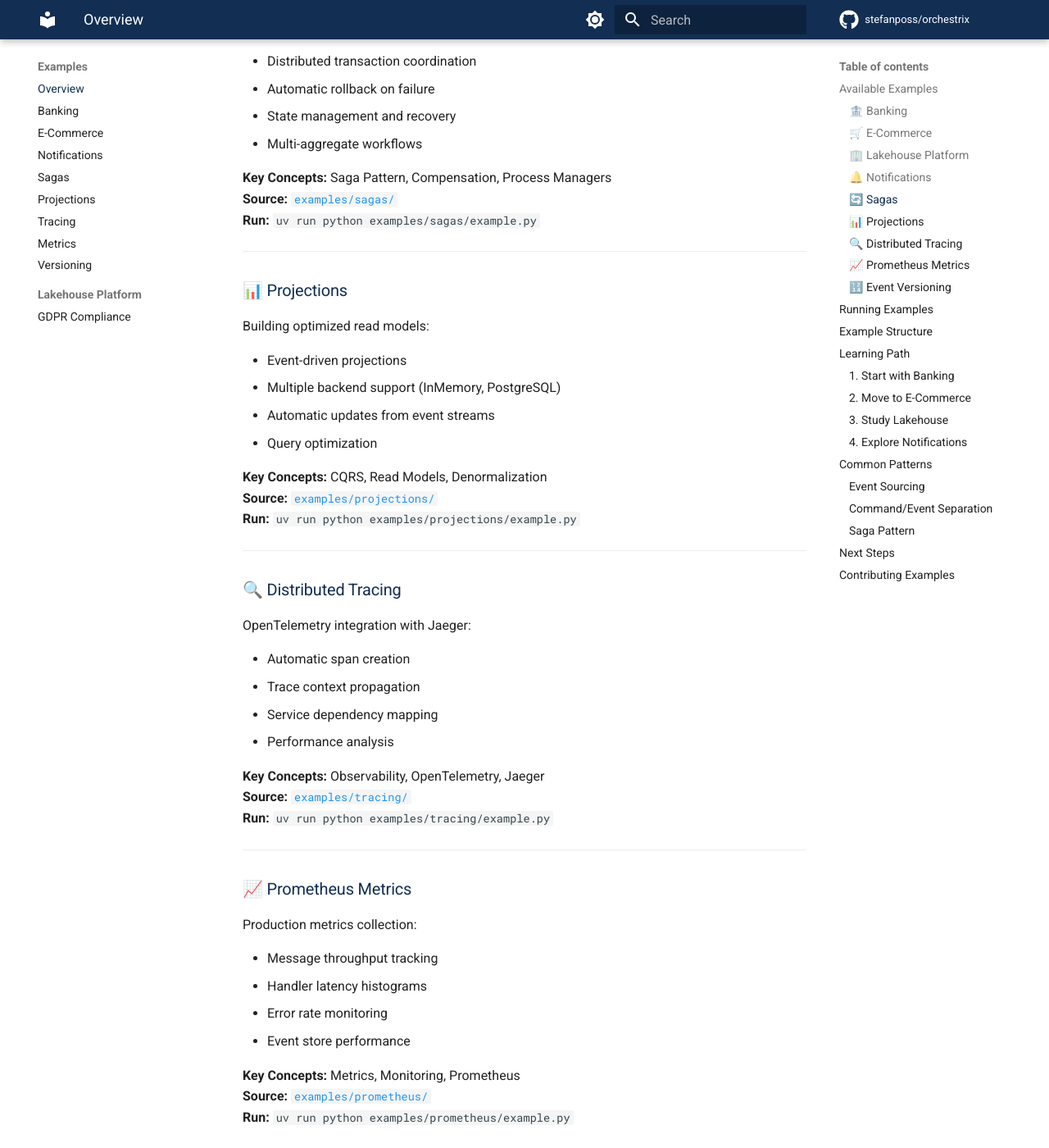
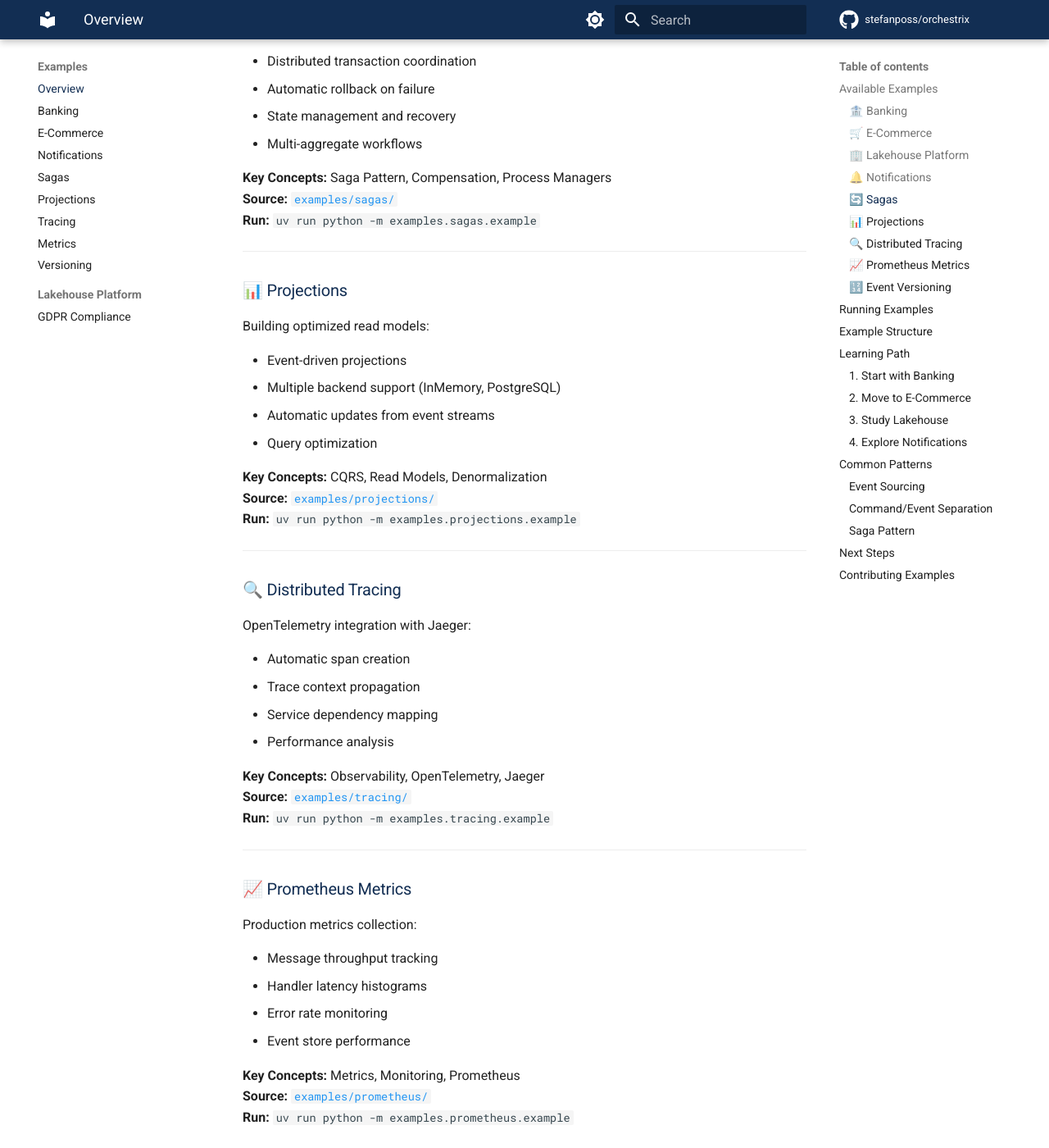
Before and after one commit to stefanposs/orchestrix, an MkDocs documentation site: the page built from docs/mkdocs/examples/index.md, in a window 1280 px wide and 1400 px high, scrolled down 1880 px. Shown: the whole window at 82% size. Built offline with MkDocs 1.6.1 and Material for MkDocs 9.7.7, drawn with Linux system fonts in a browser that asks for light colours; comment, search, counter and statistics services are not loaded; some of the changed text lies outside the part shown.

```diff
--- a/docs/mkdocs/examples/index.md
+++ b/docs/mkdocs/examples/index.md
@@ -72,7 +72,7 @@ Long-running business processes with compensation:
 
 **Key Concepts:** Saga Pattern, Compensation, Process Managers
 **Source:** [`examples/sagas/`](https://github.com/stefanposs/orchestrix/tree/main/examples/sagas)
-**Run:** `uv run python examples/sagas/example.py`
+**Run:** `uv run python -m examples.sagas.example`
 
 ---
 
@@ -86,7 +86,7 @@ Building optimized read models:
 
 **Key Concepts:** CQRS, Read Models, Denormalization
 **Source:** [`examples/projections/`](https://github.com/stefanposs/orchestrix/tree/main/examples/projections)
-**Run:** `uv run python examples/projections/example.py`
+**Run:** `uv run python -m examples.projections.example`
 
 ---
 
@@ -100,7 +100,7 @@ OpenTelemetry integration with Jaeger:
 
 **Key Concepts:** Observability, OpenTelemetry, Jaeger
 **Source:** [`examples/tracing/`](https://github.com/stefanposs/orchestrix/tree/main/examples/tracing)
-**Run:** `uv run python examples/tracing/example.py`
+**Run:** `uv run python -m examples.tracing.example`
 
 ---
 
@@ -114,7 +114,7 @@ Production metrics collection:
 
 **Key Concepts:** Metrics, Monitoring, Prometheus
 **Source:** [`examples/prometheus/`](https://github.com/stefanposs/orchestrix/tree/main/examples/prometheus)
-**Run:** `uv run python examples/prometheus/example.py`
+**Run:** `uv run python -m examples.prometheus.example`
 
 ---
 
@@ -128,7 +128,7 @@ Schema evolution with upcasters:
 
 **Key Concepts:** Schema Evolution, Upcasters, Backward Compatibility
 **Source:** [`examples/versioning/`](https://github.com/stefanposs/orchestrix/tree/main/examples/versioning)
-**Run:** `uv run python examples/versioning/example.py`
+**Run:** `uv run python -m examples.versioning.example`
 
 ---
 
```
Also changed, not shown: README.md (+5 -5 lines), 5 other files.
